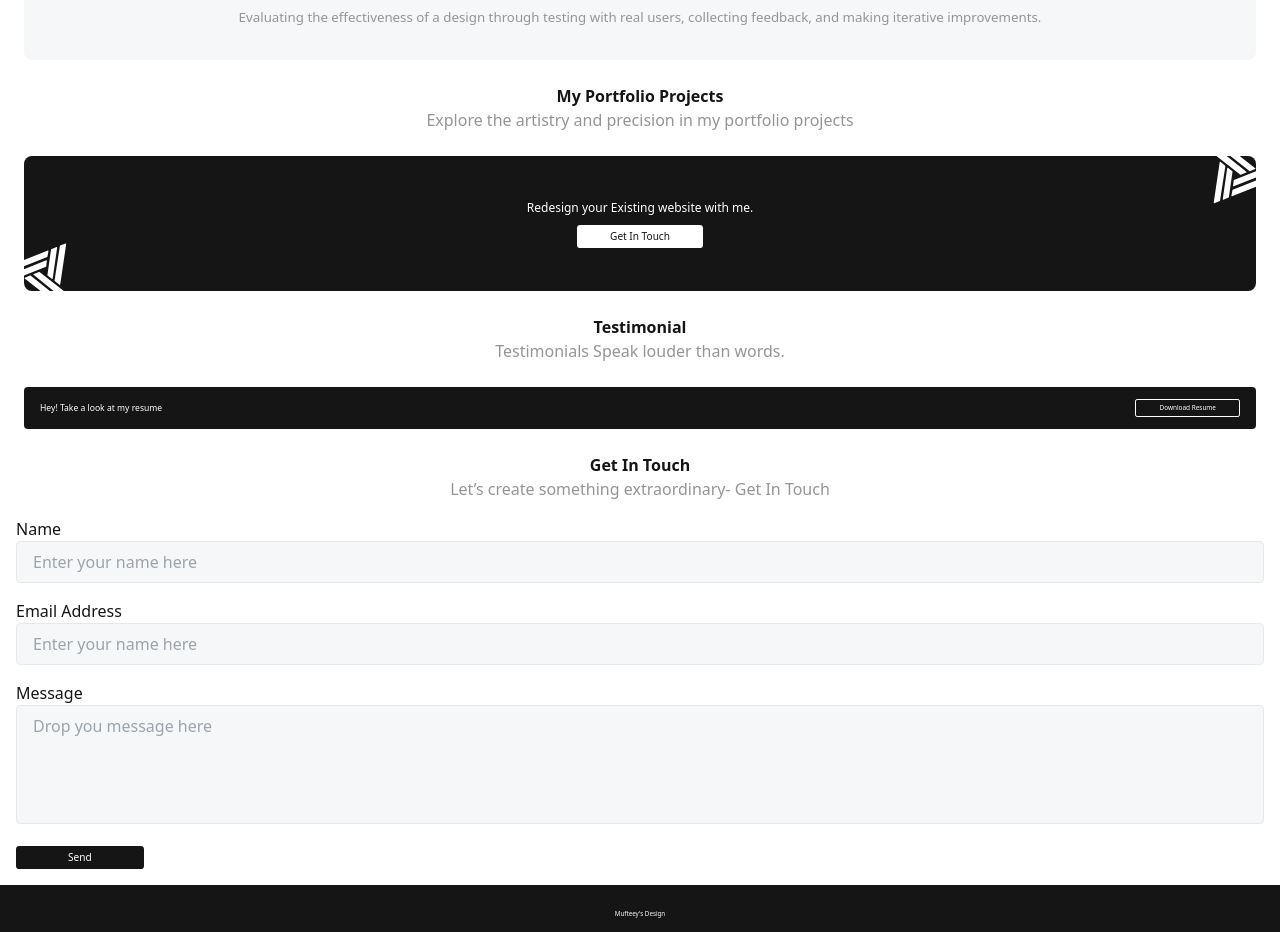
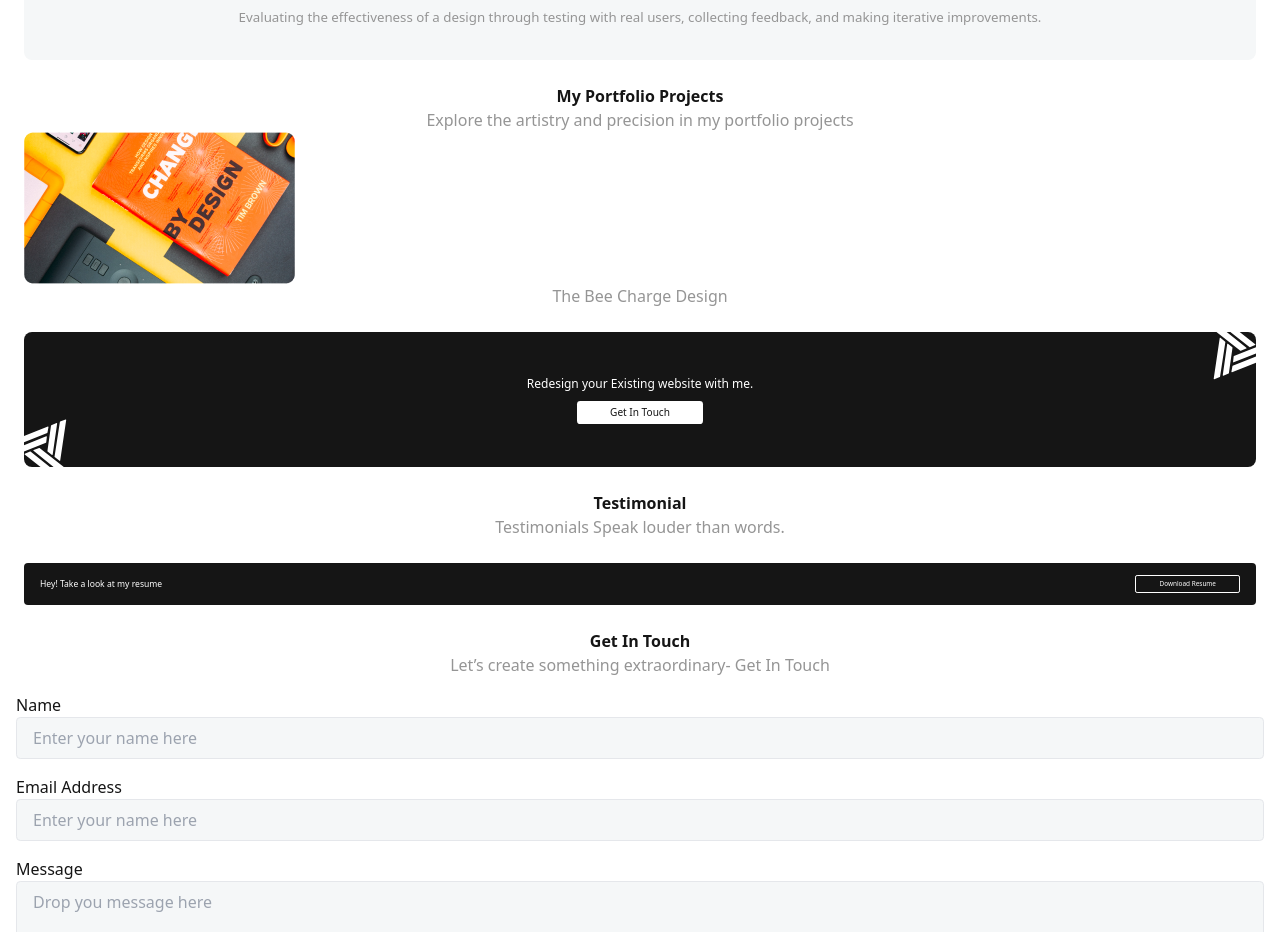
Before and after one commit to mmustaphak/ui-ux-portfolio, a React (Vite) app: page / in a window 1280 px wide. Shown: the part 1286-2218 px from the top of the page. Built offline with nearby package versions, Linux system fonts and the light colour scheme.

Commit message:
Added the basic markup for the 'My Porfolio Projects Card' to the Home route

```diff
--- a/src/pages/Home.jsx
+++ b/src/pages/Home.jsx
@@ -1,5 +1,6 @@
 import Services from "../components/Services"
 import Resume from "../components/Resume"
+import projectImg from "../assets/portfolio-project.png"
 
 export default function Home() {
   return (
@@ -21,6 +22,12 @@ export default function Home() {
             <h1 className="text-black font-semibold">My Portfolio Projects</h1>
             <p>Explore the artistry and precision in my portfolio projects</p>
             {/* Project Cards */}
+            <div>
+                <div>
+                    <img src={projectImg} alt="" />
+                </div>
+                <h2>The Bee Charge Design</h2>
+            </div>
         </div>
 
         <div className="mt-6 flex flex-col justify-center items-center min-h-[135px] w-full rounded-lg text-white bg-black bg-[url('src/assets/corner-logo-top.svg'),_url('src/assets/corner-logo-bottom.svg')] bg-[position:top_right,_bottom_left] bg-no-repeat">
```
Also changed, not shown: src/assets/portfolio-project.png (added).
